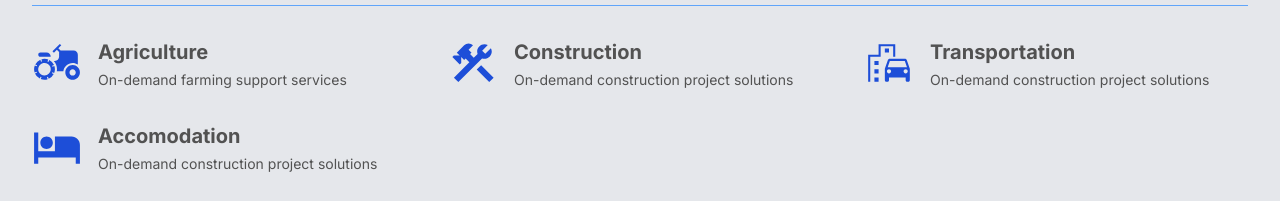
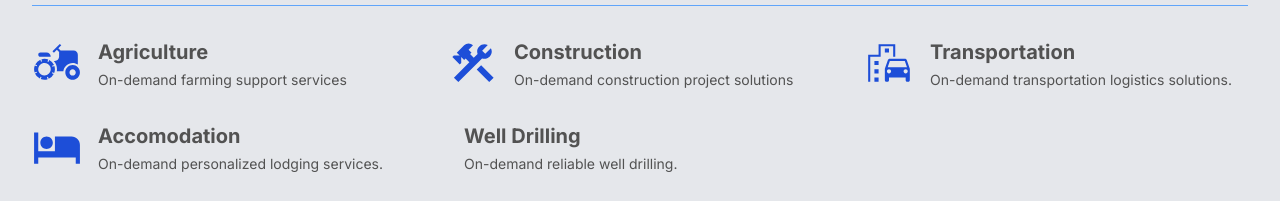
Before and after one commit to SanMajur/acotrot-general, a Next.js app: page / in a window 1280 px wide. Shown: the part 751-952 px from the top of the page. Built offline with nearby package versions, Linux system fonts and the light colour scheme.

Commit message:
added an extra card

```diff
--- a/app/components/Hero.tsx
+++ b/app/components/Hero.tsx
@@ -7,6 +7,7 @@ import {
   MdEmojiTransportation,
   MdHotel,
 } from "react-icons/md";
+import {FaOilWell} from "react-icons/fa"
 
 export default function Hero() {
   return (
@@ -44,14 +45,19 @@ export default function Hero() {
           />
           <Card
             title="Transportation"
-            description="On-demand construction project solutions"
+            description="On-demand transportation logistics solutions."
             icon={MdEmojiTransportation}
           />
           <Card
             title="Accomodation"
-            description="On-demand construction project solutions"
+            description="On-demand personalized lodging services."
             icon={MdHotel}
           />
+          <Card
+            title="Well Drilling"
+            description="On-demand reliable well drilling."
+            icon={FaOilWell}
+            />
         </div>
       </section>
       <section className="bg-gray-800 h-72"></section>
```
